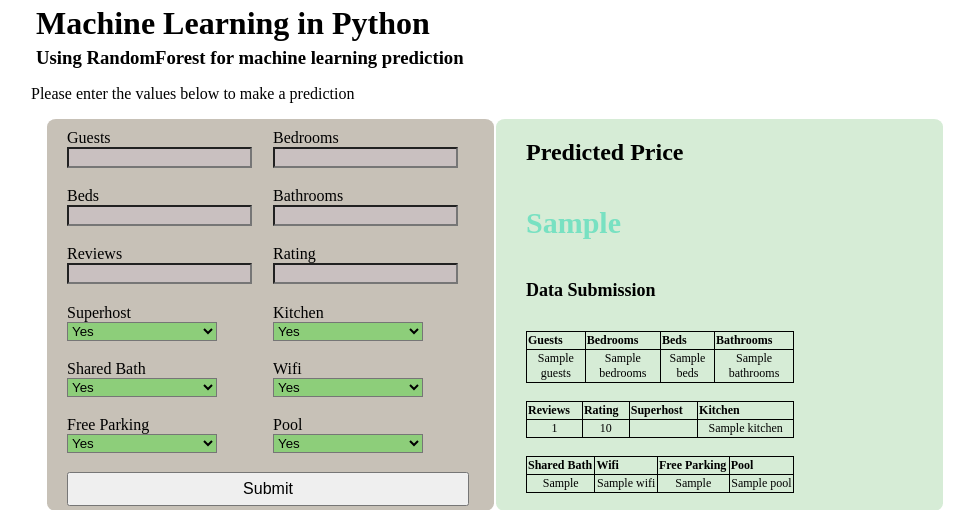
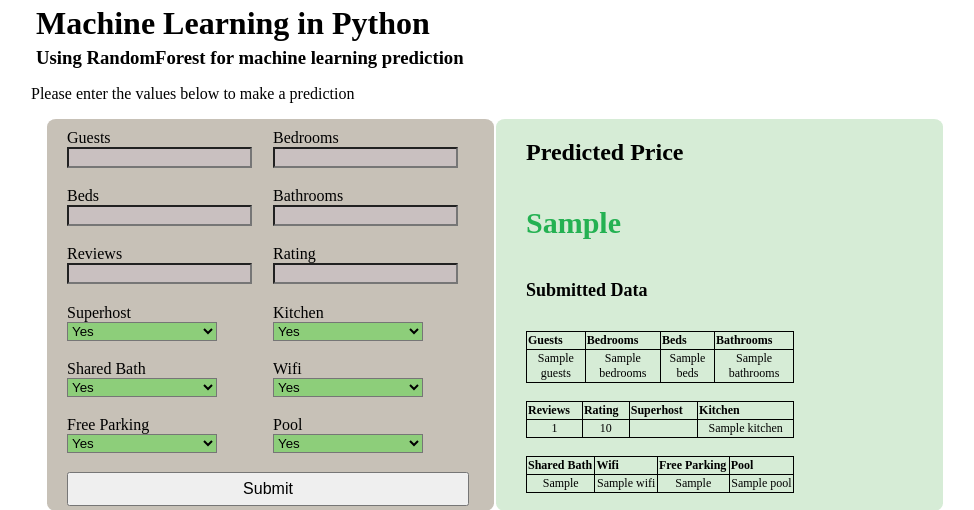
Before and after one commit to wkirui/ML-Model, a Flask app: template templates/index.html in a window 1280 px wide. Shown: the top 510 px of the page, without its empty margins (69-1043 px from the left). Run offline with Flask 2, Linux system fonts and the light colour scheme; the template is opened without the code that fills it: most values are stand-ins (such as "Sample title", 1, 10 or a date in 2020); parts of the project's set-up code (start-up, migrations or seed data) failed here and were passed over.

Commit message:
minor edit

```diff
--- a/static/styles/style.css
+++ b/static/styles/style.css
@@ -71,10 +71,10 @@
 }
 #predicted-value {
     text-align: left;
-    color: rgba(26, 214, 173, 0.5);
+    color: rgba(11, 168, 64, 0.877);
     font-size: 30px;
     margin-left: 30px;
-    font-weight: bold;
+    font-weight:bolder;
 
 }
 table,th,td {
--- a/templates/index.html
+++ b/templates/index.html
@@ -104,7 +104,7 @@
       <div id="predicted-price">
         <h2 id="predicted-header">Predicted Price</h2>
         <h4 id="predicted-value">{{predicted_value}}</h4>
-        <h5>Data Submission</h5>
+        <h5>Submitted Data</h5>
         <table margin-left="30px" border="1" width="60%">
           <tr>
             <th>Guests</th>
```
